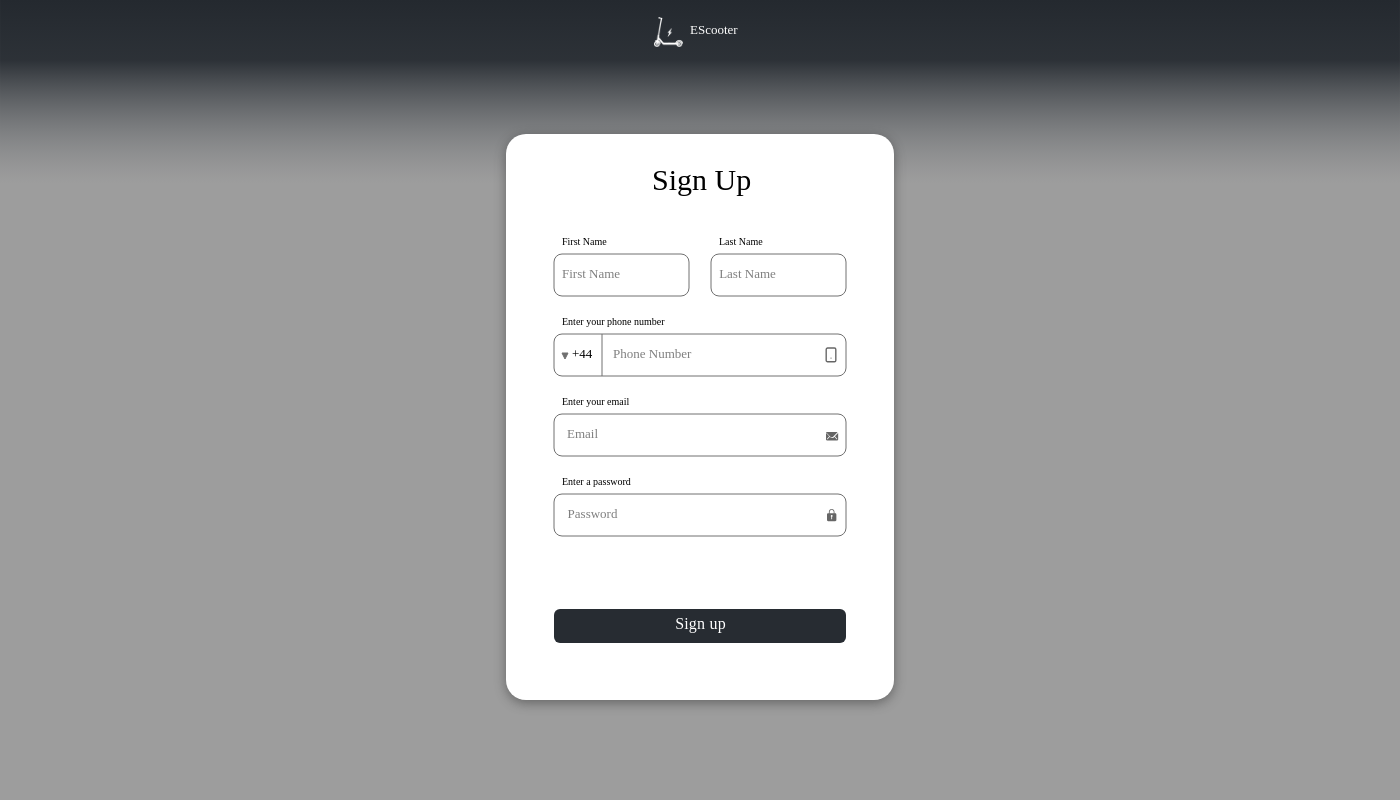
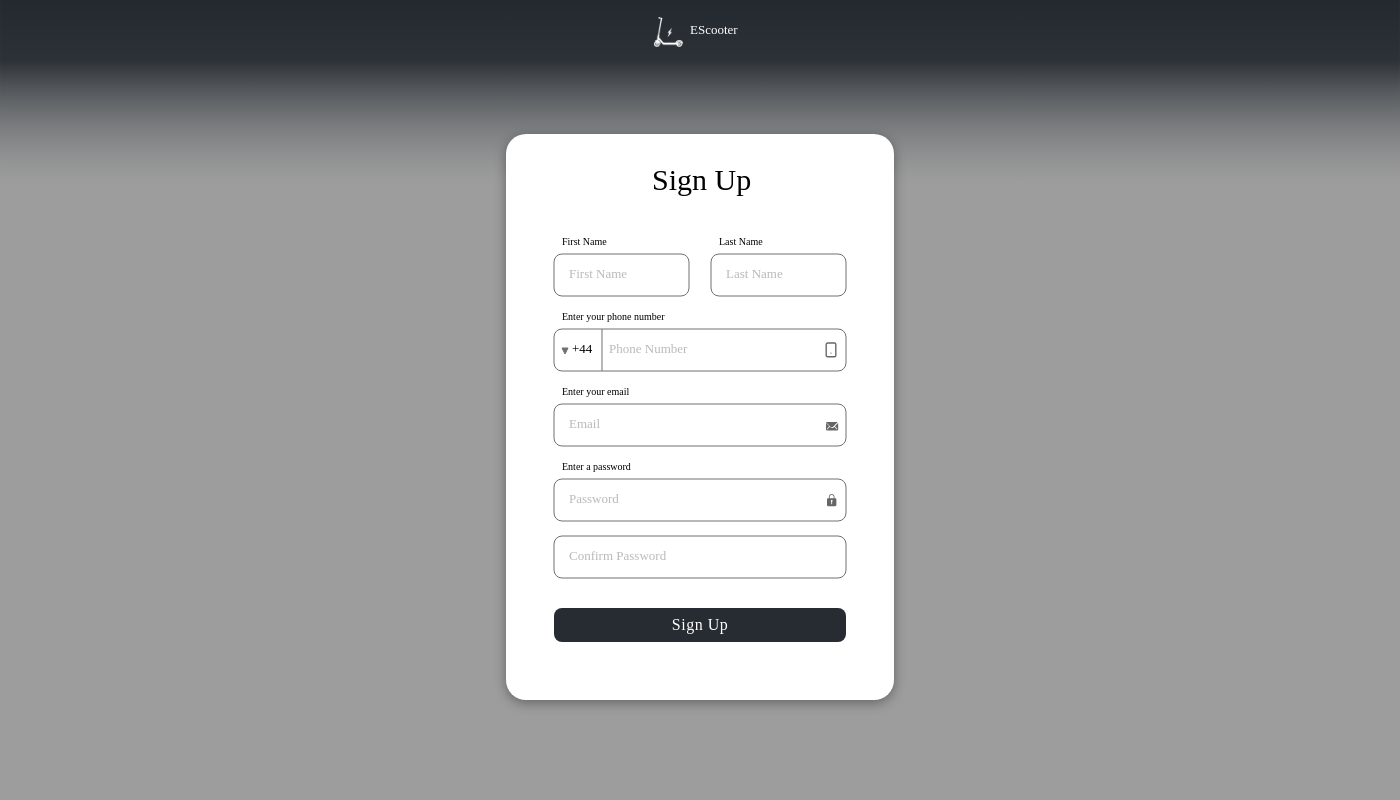
Before and after one commit to Maverick-Low/E-Scooter-Website, a Flask app: page /register in a window 1400 px wide. Run offline with Flask 2, Linux system fonts and the light colour scheme.

Commit message:
Signup page connected

```diff
--- a/app/templates/Signup/Website_Sign_up___1.html
+++ b/app/templates/Signup/Website_Sign_up___1.html
@@ -118,6 +118,22 @@
 		left: 506px;
 		top: 134px;
 	}
+	input[type=text], input[type=password]{
+		width: 100%
+		box-sizing: border-box;
+		border: 0px solid #ccc;
+		border-radius:8px;
+		font-size: 10px;
+		text-align: left;
+		font-family: Halyard Display;
+		font-style: normal;
+		font-weight: lighter;
+		font-size: 20px;
+		background: inherit;
+		width: 298px;
+		padding: 12px 15px;
+		outline: none;
+	}
 	#Sign_Up {
 		left: 652px;
 		top: 163px;
@@ -148,38 +164,12 @@
 		top: 0px;
 		overflow: visible;
 	}
-	#Rectangle_1482 {
-		fill: rgba(39,44,50,1);
-	}
-	.Rectangle_1482 {
-		position: absolute;
-		overflow: visible;
-		width: 292px;
-		height: 34px;
-		left: 0px;
-		top: 0px;
-	}
-	#Sign_up {
-		left: 121px;
-		top: 6px;
-		position: absolute;
-		overflow: visible;
-		width: 51px;
-		white-space: nowrap;
-		text-align: center;
-		font-family: Halyard Display;
-		font-style: normal;
-		font-weight: normal;
-		font-size: 16px;
-		color: rgba(255,255,255,1);
-		letter-spacing: 0.2px;
-	}
 	#Group_1437 {
 		position: absolute;
 		width: 292px;
 		height: 60px;
 		left: 554px;
-		top: 476px;
+		top: 461px;
 		overflow: visible;
 	}
 	#Group_1435 {
@@ -215,6 +205,23 @@
 		left: 0px;
 		top: 18px;
 	}
+	#Rectangle_14832 {
+		fill: rgba(255,255,255,1);
+		stroke: rgba(112,112,112,1);
+		stroke-width: 1px;
+		stroke-linejoin: miter;
+		stroke-linecap: butt;
+		stroke-miterlimit: 4;
+		shape-rendering: auto;
+	}
+	.Rectangle_14832 {
+		position: absolute;
+		overflow: visible;
+		width: 292px;
+		height: 42px;
+		left: 0px;
+		top: 75px;
+	}
 	#Enter_a_password {
 		left: 8px;
 		top: 0px;
@@ -231,13 +238,28 @@
 	}
 	#Password {
 		opacity: 0.5;
-		left: 13px;
-		top: 30px;
+		left: 0px;
+		top: 17.5px;
 		position: absolute;
 		overflow: visible;
-		width: 51px;
+		width: 292px;
 		white-space: nowrap;
-		text-align: center;
+		text-align: left;
+		font-family: Halyard Display;
+		font-style: normal;
+		font-weight: normal;
+		font-size: 13px;
+		color: rgba(0,0,0,1);
+	}
+	#Password2 {
+		opacity: 0.5;
+		left: 0px;
+		top: 75px;
+		position: absolute;
+		overflow: visible;
+		width: 292px;
+		white-space: nowrap;
+		text-align: left;
 		font-family: Halyard Display;
 		font-style: normal;
 		font-weight: normal;
@@ -262,7 +284,7 @@
 		width: 292px;
 		height: 60px;
 		left: 554px;
-		top: 396px;
+		top: 386px;
 		overflow: visible;
 	}
 	#Group_1432 {
@@ -306,13 +328,13 @@
 	}
 	#Email {
 		opacity: 0.5;
-		left: 13px;
-		top: 30px;
+		left: 0px;
+		top: 17.5px;
 		position: absolute;
 		overflow: visible;
-		width: 29px;
+		width: 292px;
 		white-space: nowrap;
-		text-align: center;
+		text-align: left;
 		font-family: Halyard Display;
 		font-style: normal;
 		font-weight: normal;
@@ -357,7 +379,7 @@
 		width: 292px;
 		height: 60px;
 		left: 554px;
-		top: 316px;
+		top: 311px;
 		overflow: visible;
 	}
 	#Group_1438 {
@@ -409,11 +431,11 @@
 	}
 	#Phone_Number {
 		opacity: 0.5;
-		left: 59px;
-		top: 30px;
+		left: 0px;
+		top: 17.5px;
 		position: absolute;
 		overflow: visible;
-		width: 80px;
+		width: 292px;
 		white-space: nowrap;
 		text-align: left;
 		font-family: Halyard Display;
@@ -421,6 +443,7 @@
 		font-weight: normal;
 		font-size: 13px;
 		color: rgba(0,0,0,1);
+		padding-left: 55px
 	}
 	#n_4 {
 		left: 18px;
@@ -567,13 +590,13 @@
 	}
 	#First_Name_bs {
 		opacity: 0.5;
-		left: 8px;
-		top: 30px;
+		left: 0px;
+		top: 18px;
 		position: absolute;
 		overflow: visible;
-		width: 57px;
+		width: 135px;
 		white-space: nowrap;
-		text-align: center;
+		text-align: left;
 		font-family: Halyard Display;
 		font-style: normal;
 		font-weight: normal;
@@ -629,18 +652,45 @@
 	}
 	#Last_Name_bx {
 		opacity: 0.5;
-		left: 8px;
-		top: 30px;
+		left: 0px;
+		top: 18px;
 		position: absolute;
 		overflow: visible;
-		width: 57px;
+		width: 135px;
 		white-space: nowrap;
-		text-align: center;
+		text-align: left;
 		font-family: Halyard Display;
 		font-style: normal;
 		font-weight: normal;
 		font-size: 13px;
 		color: rgba(0,0,0,1);
+	}
+	.signup {
+		background-color: rgba(39,44,50,1);
+		width: 292px;
+		height: 34px;
+		left: 0px;
+		top: 0px;
+		border: 0px solid black;
+		border-width: 0px;
+		border-linejoin: miter;
+		border-linecap: butt;
+		border-miterlimit: 4;
+		shape-rendering: auto;
+		border-radius: 8px;
+		position: absolute;
+		overflow: visible;
+		white-space: nowrap;
+		line-height: 32px;
+		margin-top: -1px;
+		text-align: center;
+		font-family: Halyard Display;
+		font-style: normal;
+		font-weight: normal;
+		font-size: 16px;
+		color: rgba(255,255,255,1);
+		letter-spacing: 0.5px;
+		cursor: pointer;
 	}
 </style>
 </head>
@@ -666,10 +716,11 @@
 			<div class="btn_EScooter">
 				<button class = "btn_EScooter" onclick="window.location.href='../Main/Website_Main.html'">EScooter</button>
 			</div>
-			<img id="scooter_white" src="scooter_white.png" srcset="scooter_white.png 1x, scooter_white@2x.png 2x">
+			<img id="scooter_white" src="/static/scooter_white.png" srcset="/static/scooter_white.png 1x, /static/scooter_white@2x.png 2x">
 
 		</div>
 	</div>
+	<form method = "post">
 	<svg class="Rectangle_667">
 		<rect id="Rectangle_667" rx="20" ry="20" x="0" y="0" width="388" height="566">
 		</rect>
@@ -679,13 +730,7 @@
 	</div>
 	<div id="Group_1433">
 		<div id="Group_1442">
-			<svg class="Rectangle_1482">
-				<rect id="Rectangle_1482" rx="6" ry="6" x="0" y="0" width="292" height="34">
-				</rect>
-			</svg>
-			<div id="Sign_up">
-				<span>Sign up</span>
-			</div>
+			<button type="submit" class="signup">Sign Up</button>
 		</div>
 	</div>
 	<div id="Group_1437">
@@ -695,12 +740,15 @@
 					<rect id="Rectangle_1483" rx="8" ry="8" x="0" y="0" width="292" height="42">
 					</rect>
 				</svg>
+				<svg class="Rectangle_14832">
+					<rect id="Rectangle_14832" rx="8" ry="8" x="0" y="0" width="292" height="42">
+					</rect>
+				</svg>
 				<div id="Enter_a_password">
 					<span>Enter a password</span>
 				</div>
-				<div id="Password">
-					<span>Password</span>
-				</div>
+				<input id="Password" name="password_1" type="password" value="" placeholder="Password" autofocus="on"></input>
+				<input id="Password2" name="password_2" type="password" value="" placeholder="Confirm Password" autofocus="on"></input>
 			</div>
 		</div>
 		<svg class="Icon_ionic-ios-lock" viewBox="2.813 1.406 9.375 12.188">
@@ -717,9 +765,7 @@
 			<div id="Enter_your_email">
 				<span>Enter your email</span>
 			</div>
-			<div id="Email">
-				<span>Email</span>
-			</div>
+			<input id="Email" name="email" type="text" value="" placeholder="Email" autofocus="on"></input>
 		</div>
 		<div id="Icon_ionic-ios-mail">
 			<svg class="Path_210" viewBox="1.406 4.297 12.188 7.421">
@@ -742,9 +788,7 @@
 				<div id="Enter_your_phone_number">
 					<span>Enter your phone number</span>
 				</div>
-				<div id="Phone_Number">
-					<span>Phone Number</span>
-				</div>
+				<input id="Phone_Number" name="phone_number" type="text" value="" placeholder="Phone Number" autofocus="on"></input>
 				<div id="n_4">
 					<span>+44</span>
 				</div>
@@ -778,9 +822,7 @@
 			<div id="First_Name">
 				<span>First Name</span>
 			</div>
-			<div id="First_Name_bs">
-				<span>First Name</span>
-			</div>
+			<input id="First_Name_bs" name="username" type="text" value="" placeholder="First Name" autofocus="on"></input>
 		</div>
 	</div>
 	<div id="Group_1441">
@@ -792,11 +834,10 @@
 			<div id="Last_Name">
 				<span>Last Name</span>
 			</div>
-			<div id="Last_Name_bx">
-				<span>Last Name</span>
-			</div>
+			<input id="Last_Name_bx" name="last_name" type="text" value="" placeholder="Last Name" autofocus="on"></input>
 		</div>
 	</div>
+	</form>
 </div>
 </body>
 </html>
```
Also changed, not shown: Prototype/Signup/Website_Sign_up___1.html (+109 -70 lines), database.db, 1 other file.
